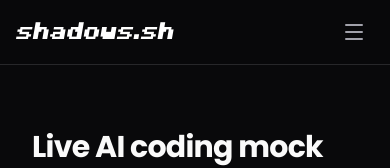
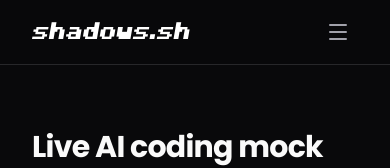
Before and after one commit to Tatsatbh/shadows, a Next.js app: page / in a window 390 px wide. Shown: the top 168 px of the page. Built offline with nearby package versions, Linux system fonts and the light colour scheme; no server answers.

Commit message:
fixed responsiveness

```diff
--- a/src/app/page.tsx
+++ b/src/app/page.tsx
@@ -31,7 +31,7 @@
   return (
     <div className={`min-h-screen bg-void-page text-light-primary ${poppins.className}`}>
       <header className="fixed top-0 left-0 right-0 z-50 bg-void-page/80 backdrop-blur-sm border-b border-edge-subtle">
-        <div className="max-w-7xl mx-auto px-4 md:px-8 h-16 flex items-center justify-between">
+        <div className="max-w-7xl mx-auto px-8 h-16 flex items-center justify-between">
           <div className="flex items-center gap-2">
             <span className={`${minecraft.className} text-2xl text-white`}>shadows.sh</span>
           </div>
```
